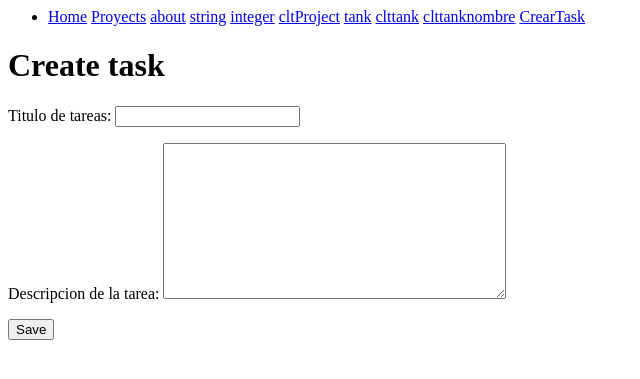
After one commit to jhonfredd/DjangoBasic, a Django app: page /CrearTask/ in a window 1280 px wide. The commit adds this page. Shown: the top 379 px of the page, without its empty margins (0-640 px from the left). Run offline with Django 4.2, Linux system fonts and the light colour scheme.

Commit message:
modificaciones de formularios

```diff
--- /dev/null
+++ b/myapp/forms.py
@@ -0,0 +1,5 @@
+from django import forms
+
+class CreateNewTask(forms.Form):
+    title = forms.CharField(label="Titulo de tareas", max_length=200)
+    description  = forms.CharField(label="Descripcion de la tarea",widget=forms.Textarea)
--- /dev/null
+++ b/myapp/template/create_task.html
@@ -0,0 +1,9 @@
+{% extends 'layouts/base.html' %}
+{% block content %}
+    <h1>Create task</h1>
+    <form method="POST">
+        {% csrf_token %}
+        {{form.as_p}}
+        <button>Save</button>
+    </form>
+{% endblock %}
--- a/myapp/template/home.html
+++ b/myapp/template/home.html
@@ -1,4 +1,4 @@
-{% extends 'base.html' %}
+{% extends 'layouts/base.html' %}
 
 {% block content %}
     <div>
--- a/myapp/template/index.html
+++ b/myapp/template/index.html
@@ -1,4 +1,4 @@
-{%  extends 'base.html' %}
+{%  extends 'layouts/base.html' %}
 {% block content %}
     <h1>{{ title }}</h1>
     <p>Lorem ipsum dolor sit amet, consectetur adipisicing elit. Temporibus nemo quisquam atque voluptatum quod quam</p>
--- a/myapp/template/base.html
+++ b/myapp/template/layouts/base.html
@@ -10,6 +10,7 @@
             <a href="/tank/">tank</a>
             <a href="/clttank/2">clttank</a>
             <a href="/clttanknombre/Tarea de laravel">clttanknombre</a>
+            <a href="/CrearTask/">CrearTask</a>
         </li>
     </ul>
 </nav>
--- a/myapp/template/project.html
+++ b/myapp/template/project.html
@@ -1,4 +1,4 @@
-{% extends 'base.html' %}
+{% extends 'layouts/base.html' %}
 
 {% block content%}
     <h1>Project</h1>
--- a/myapp/template/tasks.html
+++ b/myapp/template/tasks.html
@@ -1,4 +1,4 @@
-{% extends 'base2.html' %}
+{% extends 'layouts/base2.html' %}
 
 {% block content %}
     <h1>Hola este es el Tasks</h1>
--- a/myapp/urls.py
+++ b/myapp/urls.py
@@ -11,6 +11,7 @@ urlpatterns = [
     path('cltProject/<int:id>', views.consultaProject),
     path('tank/', views.tank),
     path('clttank/<int:id>', views.consultaTank),
-    path('clttanknombre/<str:titl>', views.consultaTankN)
+    path('clttanknombre/<str:titl>', views.consultaTankN),
+    path('CrearTask/',views.create_task)
 
 ]
--- a/myapp/views.py
+++ b/myapp/views.py
@@ -1,6 +1,7 @@
 from django.http import HttpResponse, JsonResponse
 from .models import Project, Tank
-from django.shortcuts import get_object_or_404,render
+from django.shortcuts import get_object_or_404,render,redirect
+from .forms import CreateNewTask
 
 # Create your views here.
 def indexw(request):
@@ -56,3 +57,12 @@ def consultaTank(request,id):
 def consultaTankN(request, titl):
     task = Tank.objects.get(title=titl)
     return HttpResponse('<h1>task: %s</h1>' % task.title)
+
+def create_task(request):
+    if request.method == 'GET':
+        return render(request,'create_task.html',{
+        'form' : CreateNewTask
+        })
+    else:
+        Tank.objects.create(title=request.POST['title'],description= request.POST['description'], project_id=2)
+        return redirect('/CrearTask/')
```
Also changed, not shown: db.sqlite3, myapp/template/layouts/base2.html (renamed from myapp/template/base2.html).
